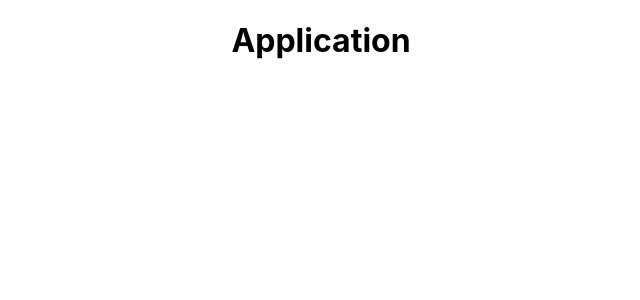
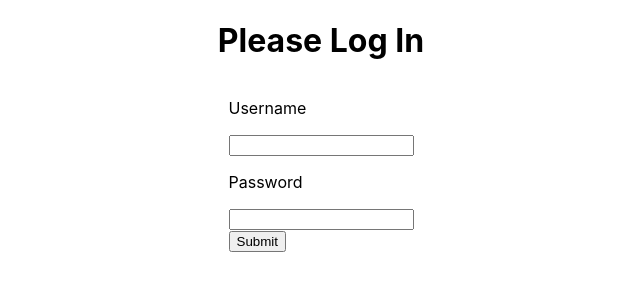
Before and after one commit to vincentgbs/ReactLogin, a React (Create React App) app in the folder auth-tutorial/: page / in a window 1280 px wide. Before the commit this address had no page. Shown: the top 300 px of the page, without its empty margins (319-959 px from the left). Built offline with nearby package versions, Linux system fonts and the light colour scheme.

Commit message:
Adding login page and basic check for token

```diff
--- a/auth-tutorial/src/components/App/App.js
+++ b/auth-tutorial/src/components/App/App.js
@@ -1,10 +1,15 @@
-import React from 'react';
+import React, { useState } from 'react';
 import './App.css';
 import { BrowserRouter, Route, Routes } from 'react-router-dom';
 import Dashboard from '../Dashboard/Dashboard';
+import Login from '../Login/Login';
 import Preferences from '../Preferences/Preferences';
 
 function App() {
+    const [token, setToken] = useState();
+    if(!token) {
+        return <Login setToken={setToken} />
+    }
     return (
         <div className="App">
             <h1>Application</h1>
```
Lines whose indentation alone changed are shown as unchanged.
